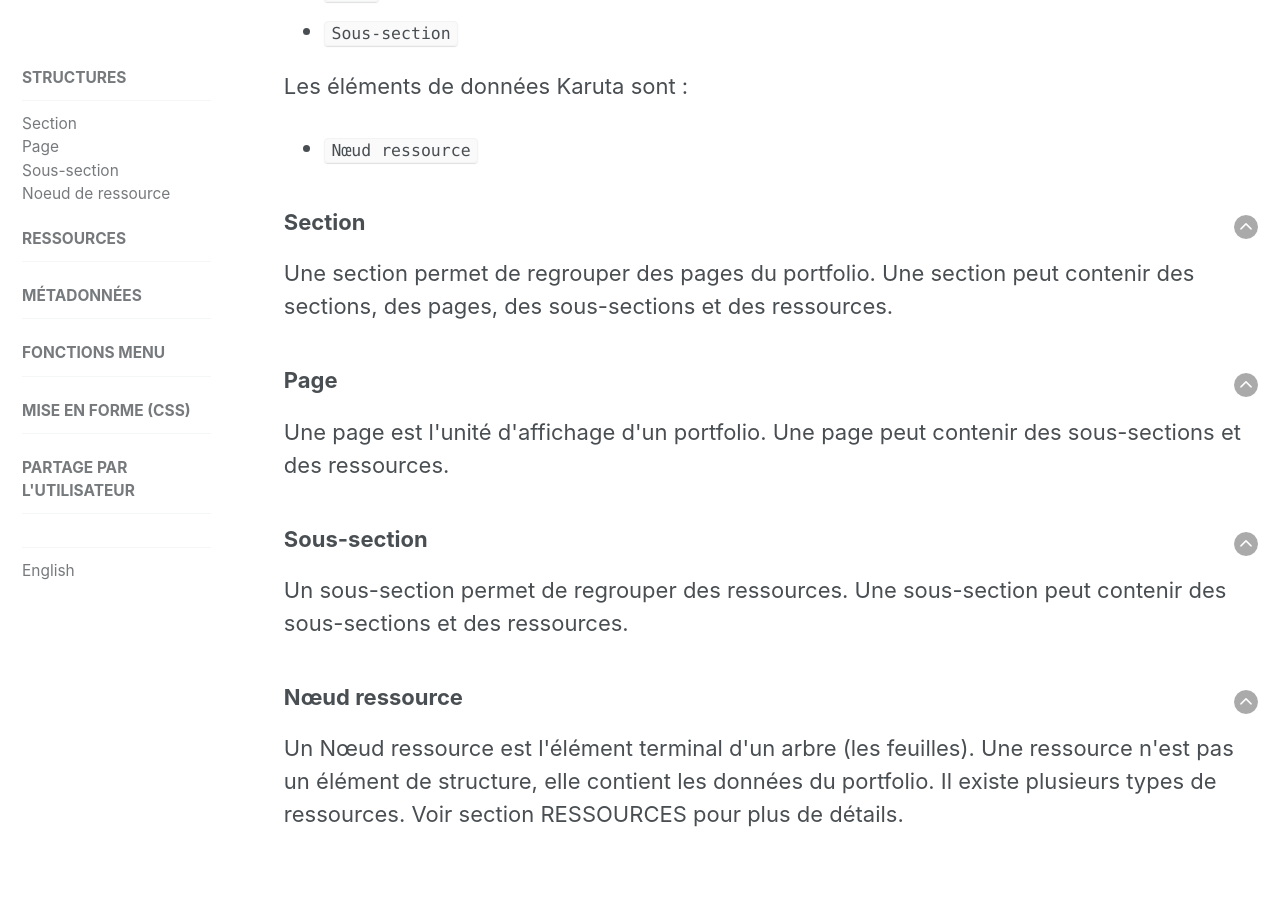
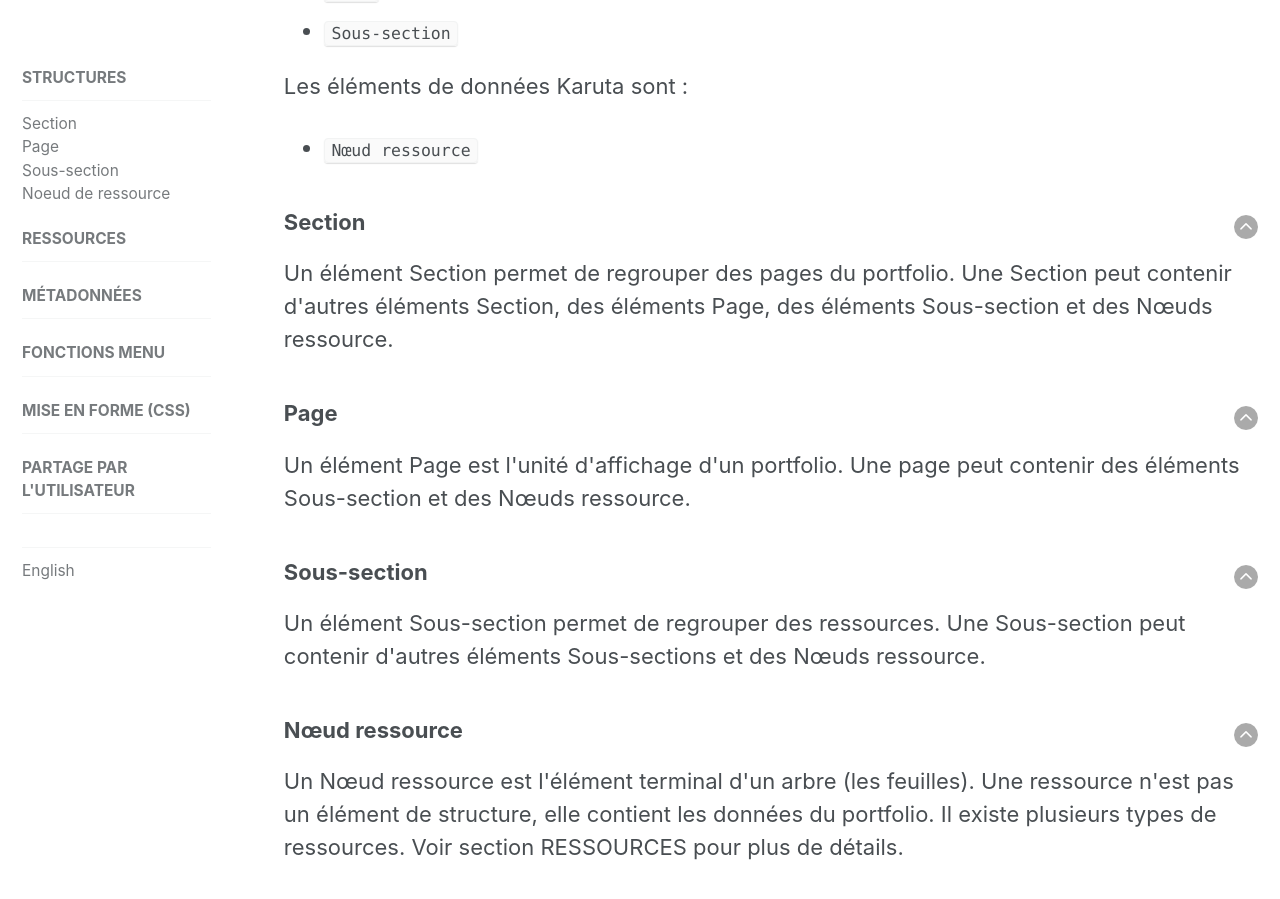
Before and after one commit to karutaproject/karuta-frontend-documentation, a Jekyll site: the page built from _pages/structures_fr.html, in a window 1280 px wide and 900 px high, scrolled down 491 px. Built offline with Jekyll 4.4.1, drawn with Linux system fonts in a browser that asks for light colours.

Commit message:
corrections

```diff
--- a/_pages/structures_fr.html
+++ b/_pages/structures_fr.html
@@ -28,8 +28,8 @@
 	<a style='float:right' href='#top'><img src='../assets/img/arrow-up.png'/></a>
 	<h3 id='asmstructure'>Section</h3>
 	<p>
-		Une section permet de regrouper des pages du portfolio. Une section peut contenir des
-		sections, des pages, des sous-sections et des ressources.
+		Un élément Section permet de regrouper des pages du portfolio. Une Section peut contenir d'autres
+		éléments Section, des éléments Page, des éléments Sous-section et des Nœuds ressource.
 	</p>
 </article>
 
@@ -37,8 +37,8 @@
 	<a style='float:right' href='#top'><img src='../assets/img/arrow-up.png'/></a>
 	<h3 id='asmunit'>Page</h3>
 	<p>
-		Une page est l'unité d'affichage d'un portfolio. Une page peut contenir des sous-sections
-		et des ressources.
+		Un élément Page est l'unité d'affichage d'un portfolio. Une page peut contenir des éléments
+		Sous-section et des Nœuds ressource.
 	</p>
 </article>
 
@@ -46,8 +46,8 @@
 	<a style='float:right' href='#top'><img src='../assets/img/arrow-up.png'/></a>
 	<h3 id='asmunitstructure'>Sous-section</h3>
 	<p>
-		Un sous-section permet de regrouper des ressources. Une sous-section peut contenir des
-		sous-sections et des ressources.
+		Un élément Sous-section permet de regrouper des ressources. Une Sous-section peut contenir d'autres
+		éléments Sous-sections et des Nœuds ressource.
 	</p>
 </article>
 
```
